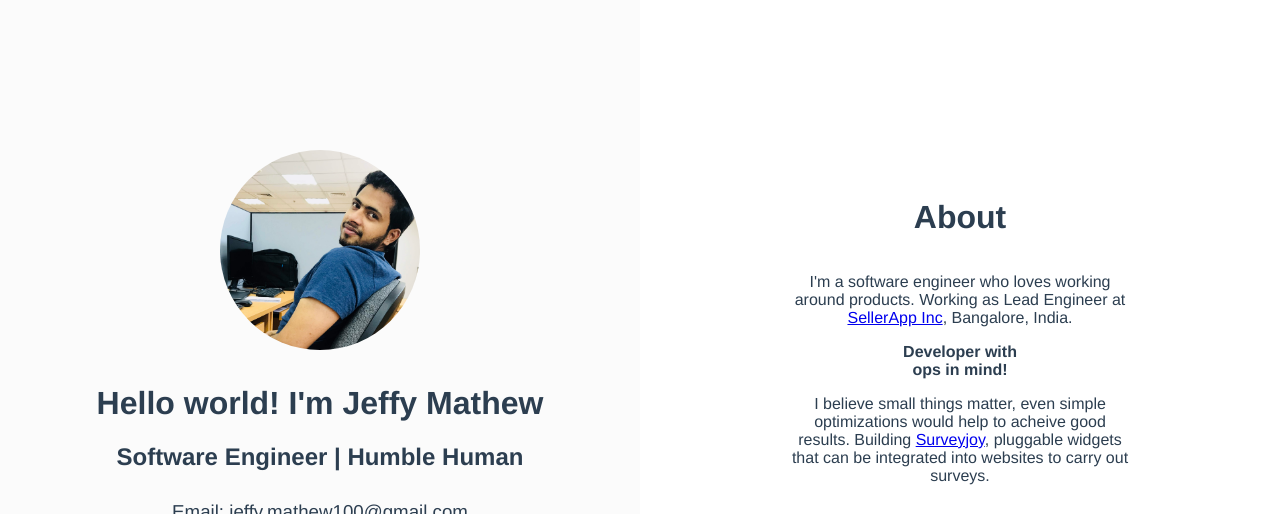
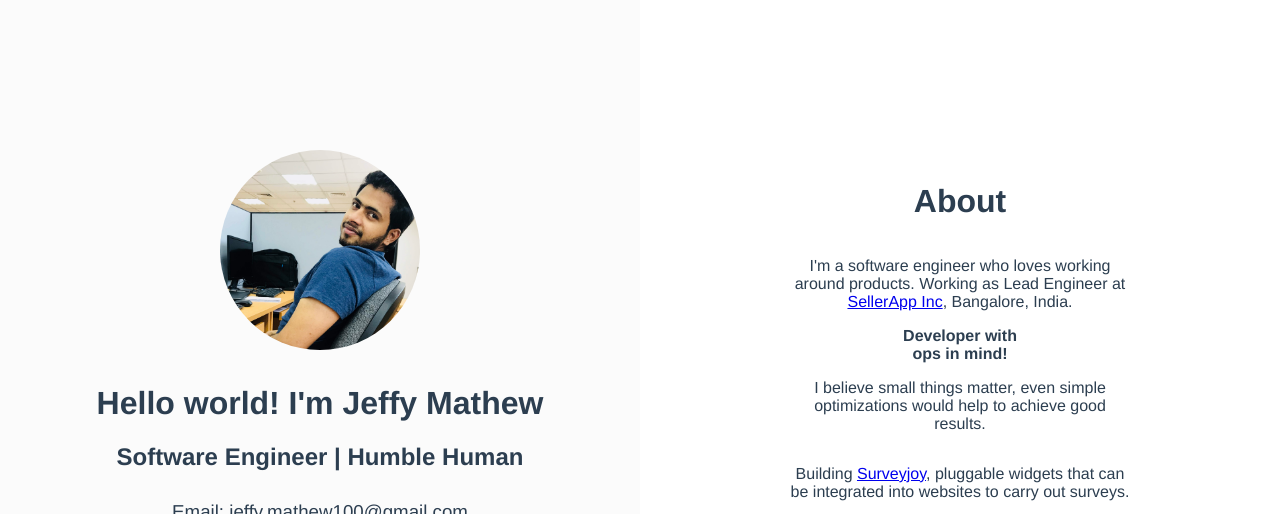
Before and after one commit to jeffy-mathew/jeffy-mathew.github.io, a plain HTML site: page index.html in a window 1280 px wide. Shown: the top 514 px of the page. Drawn offline with Linux system fonts and the light colour scheme.

Commit message:
Spell check

```diff
--- a/index.html
+++ b/index.html
@@ -114,8 +114,10 @@
           <h4 class="quote">Developer with ops in mind!</h4>
           <p>
             I believe small things matter, even simple optimizations would help
-            to acheive good results. Building
-            <a target="_blank" href="https://surveyjoy.co">Surveyjoy</a>,
+            to achieve good results.
+          </p>
+          <p>
+            Building <a target="_blank" href="https://surveyjoy.co">Surveyjoy</a>,
             pluggable widgets that can be integrated into websites to carry out
             surveys.
           </p>
```
